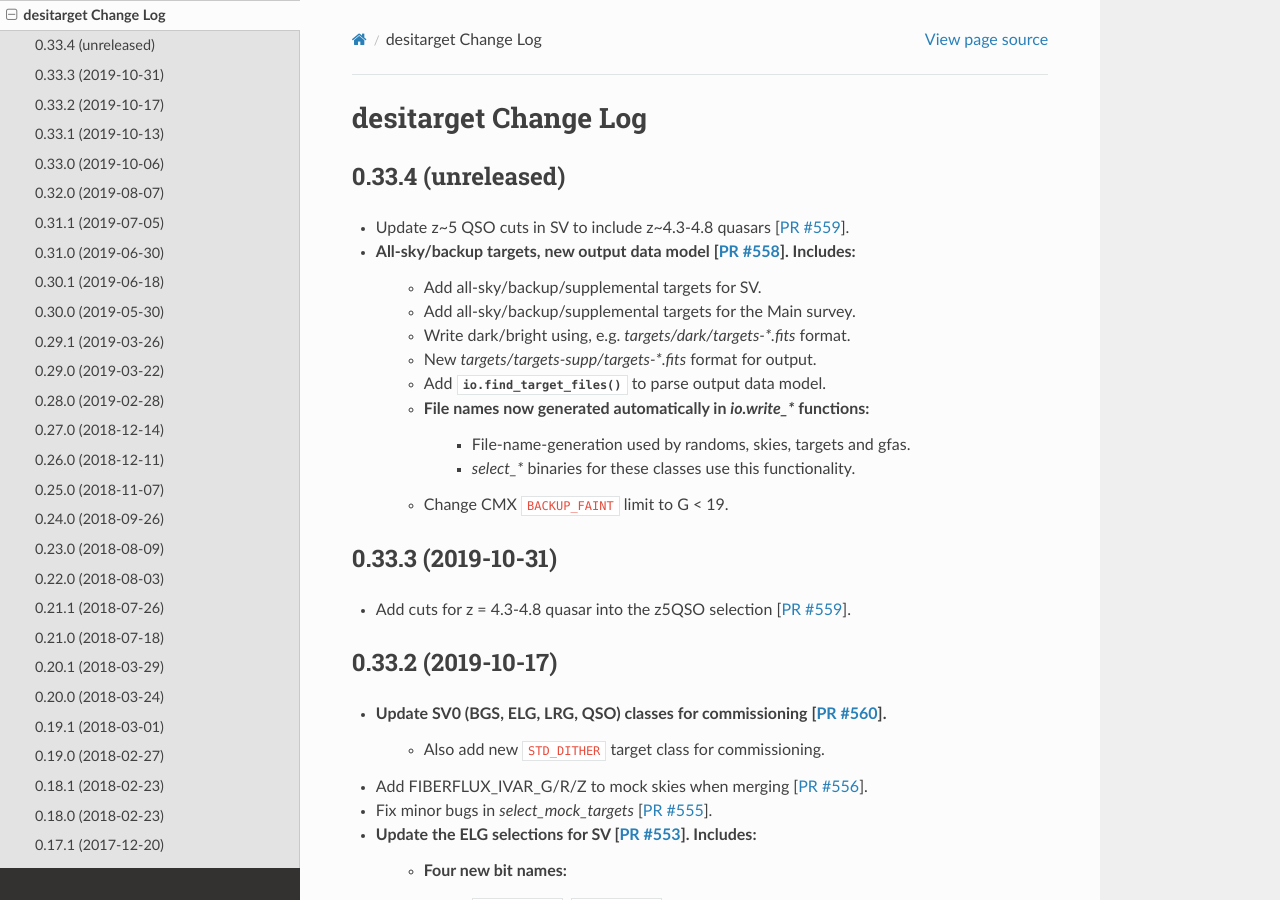
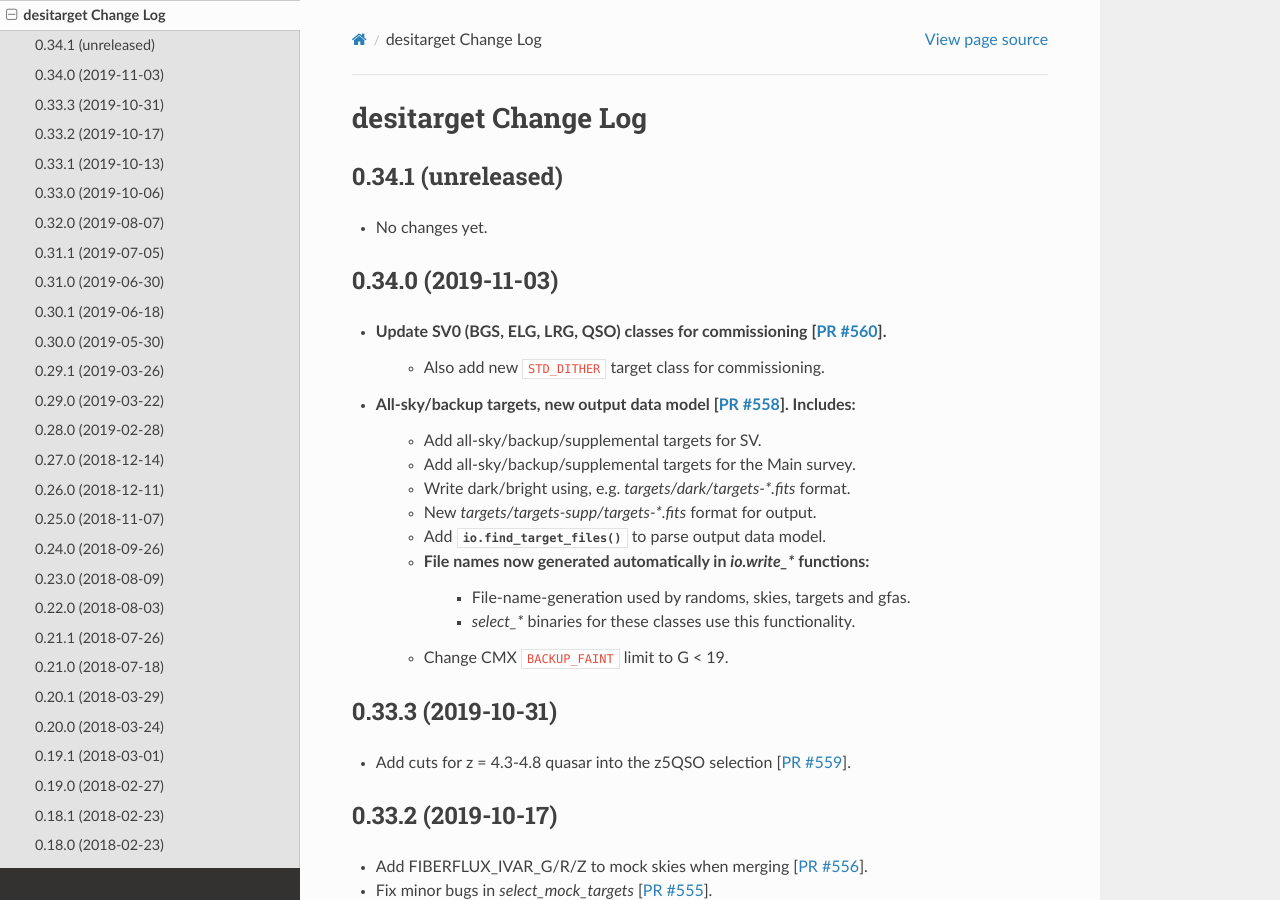
Before and after one commit to desihub/desitarget, a Sphinx documentation site: the page built from doc/changes.rst, in a window 1280 px wide and 900 px high. Built offline with Sphinx 7.4.7 and the Read the Docs theme 2.0.0, drawn with Linux system fonts in a browser that asks for light colours.

Commit message:
update release notes and version for desitarget/0.34.0

```diff
--- a/doc/changes.rst
+++ b/doc/changes.rst
@@ -2,10 +2,16 @@
 desitarget Change Log
 =====================
 
-0.33.4 (unreleased)
+0.34.1 (unreleased)
 -------------------
 
-* Update z~5 QSO cuts in SV to include z~4.3-4.8 quasars [`PR #559`_].
+* No changes yet.
+
+0.34.0 (2019-11-03)
+-------------------
+
+* Update SV0 (BGS, ELG, LRG, QSO) classes for commissioning [`PR #560`_].
+    * Also add new ``STD_DITHER`` target class for commissioning.
 * All-sky/backup targets, new output data model [`PR #558`_]. Includes:
     * Add all-sky/backup/supplemental targets for SV.
     * Add all-sky/backup/supplemental targets for the Main survey.
@@ -18,7 +24,7 @@ desitarget Change Log
     * Change CMX ``BACKUP_FAINT`` limit to G < 19.
 
 .. _`PR #558`: https://github.com/desihub/desitarget/pull/558
-.. _`PR #559`: https://github.com/desihub/desitarget/pull/559
+.. _`PR #560`: https://github.com/desihub/desitarget/pull/560
 
 0.33.3 (2019-10-31)
 -------------------
@@ -30,8 +36,6 @@ desitarget Change Log
 0.33.2 (2019-10-17)
 -------------------
 
-* Update SV0 (BGS, ELG, LRG, QSO) classes for commissioning [`PR #560`_].
-    * Also add new ``STD_DITHER`` target class for commissioning.
 * Add FIBERFLUX_IVAR_G/R/Z to mock skies when merging [`PR #556`_].
 * Fix minor bugs in `select_mock_targets` [`PR #555`_].
 * Update the ELG selections for SV [`PR #553`_]. Includes:
@@ -52,7 +56,6 @@ desitarget Change Log
 .. _`PR #553`: https://github.com/desihub/desitarget/pull/553
 .. _`PR #555`: https://github.com/desihub/desitarget/pull/555
 .. _`PR #556`: https://github.com/desihub/desitarget/pull/556
-.. _`PR #560`: https://github.com/desihub/desitarget/pull/560
 
 0.33.1 (2019-10-13)
 -------------------
--- a/py/desitarget/_version.py
+++ b/py/desitarget/_version.py
@@ -1 +1 @@
-__version__ = '0.33.3.dev3585'
+__version__ = '0.34.0'
```
